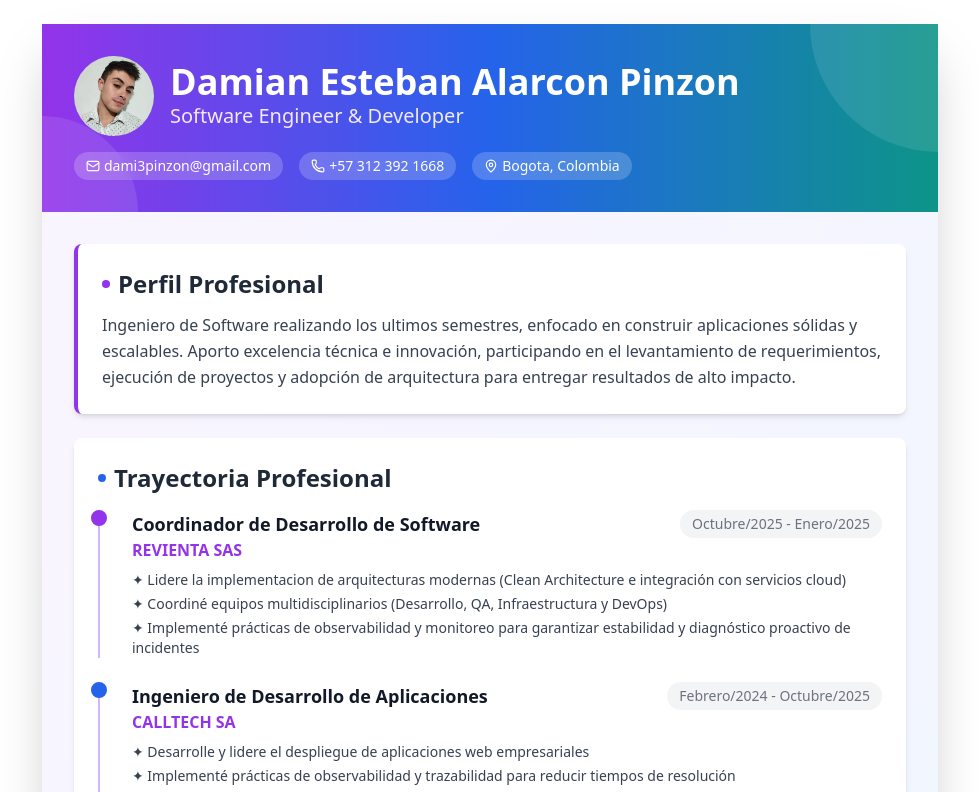
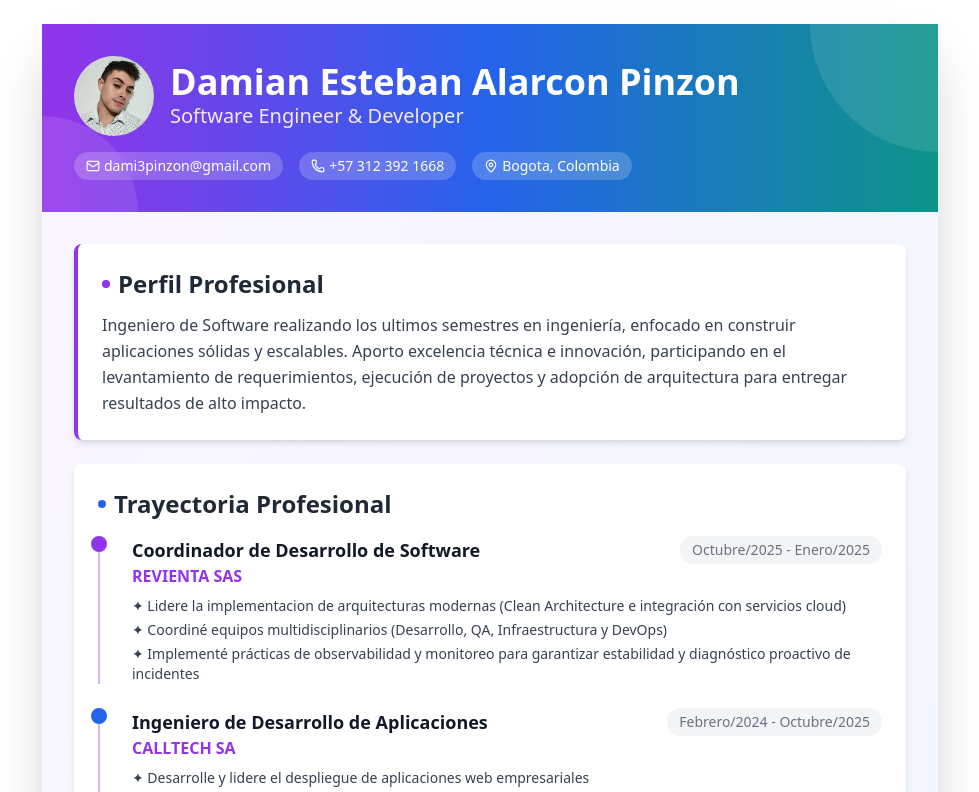
Before and after one commit to xicodami/CVDamianDev, a React (Vite) app: page / in a window 1280 px wide. Shown: the top 792 px of the page, without its empty margins (150-1129 px from the left). Built offline with nearby package versions, Linux system fonts and the light colour scheme; the HTML template or start-up script is replaced by a standard one.

Commit message:
Text change professional profile

```diff
--- a/src/CreativeCV.tsx
+++ b/src/CreativeCV.tsx
@@ -50,7 +50,7 @@ export function CreativeCV() {
             Perfil Profesional
           </h2>
           <p className="text-gray-700 leading-relaxed">
-            Ingeniero de Software realizando los ultimos semestres, enfocado en construir
+            Ingeniero de Software realizando los ultimos semestres en ingeniería, enfocado en construir
             aplicaciones sólidas y escalables. Aporto excelencia técnica e innovación,
             participando en el levantamiento de requerimientos,
             ejecución de proyectos y adopción de arquitectura para entregar
```
